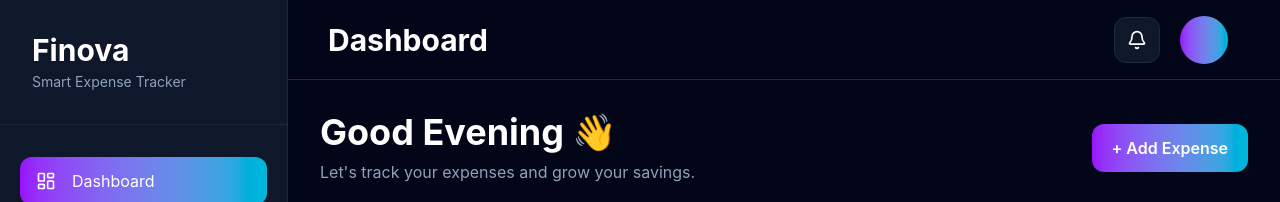
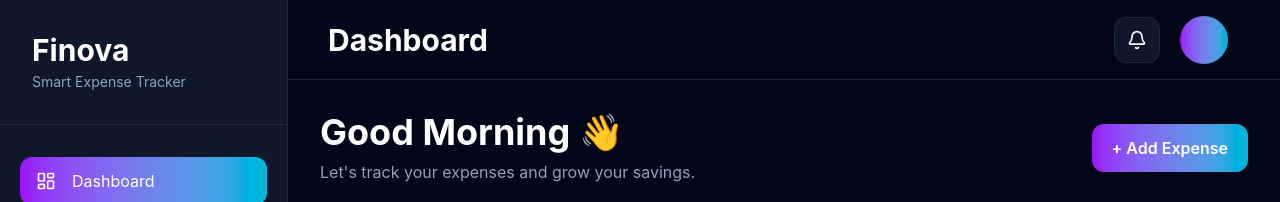
Before and after one commit to ISHMEET008/smart-expense-tracker, a React (Vite) app in the folder client/: page /dashboard in a window 1280 px wide. Shown: the top 202 px of the page. Built offline with nearby package versions, Linux system fonts and the light colour scheme; no server answers.

Commit message:
dashborad minimal changes

```diff
--- a/client/src/pages/Dashboard.jsx
+++ b/client/src/pages/Dashboard.jsx
@@ -141,7 +141,15 @@ const getPaymentIcon = (method) => {
     : expenses.filter(
         (expense) => expense.category === selectedCategory
       );
+const hour = new Date().getHours();
 
+let greeting = "Good Evening";
+
+if (hour < 12) {
+  greeting = "Good Morning";
+} else if (hour < 17) {
+  greeting = "Good Afternoon";
+}
   return (
     <div className="flex bg-slate-950 min-h-screen">
       <Sidebar />
@@ -155,7 +163,7 @@ const getPaymentIcon = (method) => {
           <div className="flex items-center justify-between">
             <div>
               <h2 className="text-white text-4xl font-bold">
-                Good Evening 👋
+                {greeting} 👋
               </h2>
 
               <p className="text-slate-400 mt-2">
```
